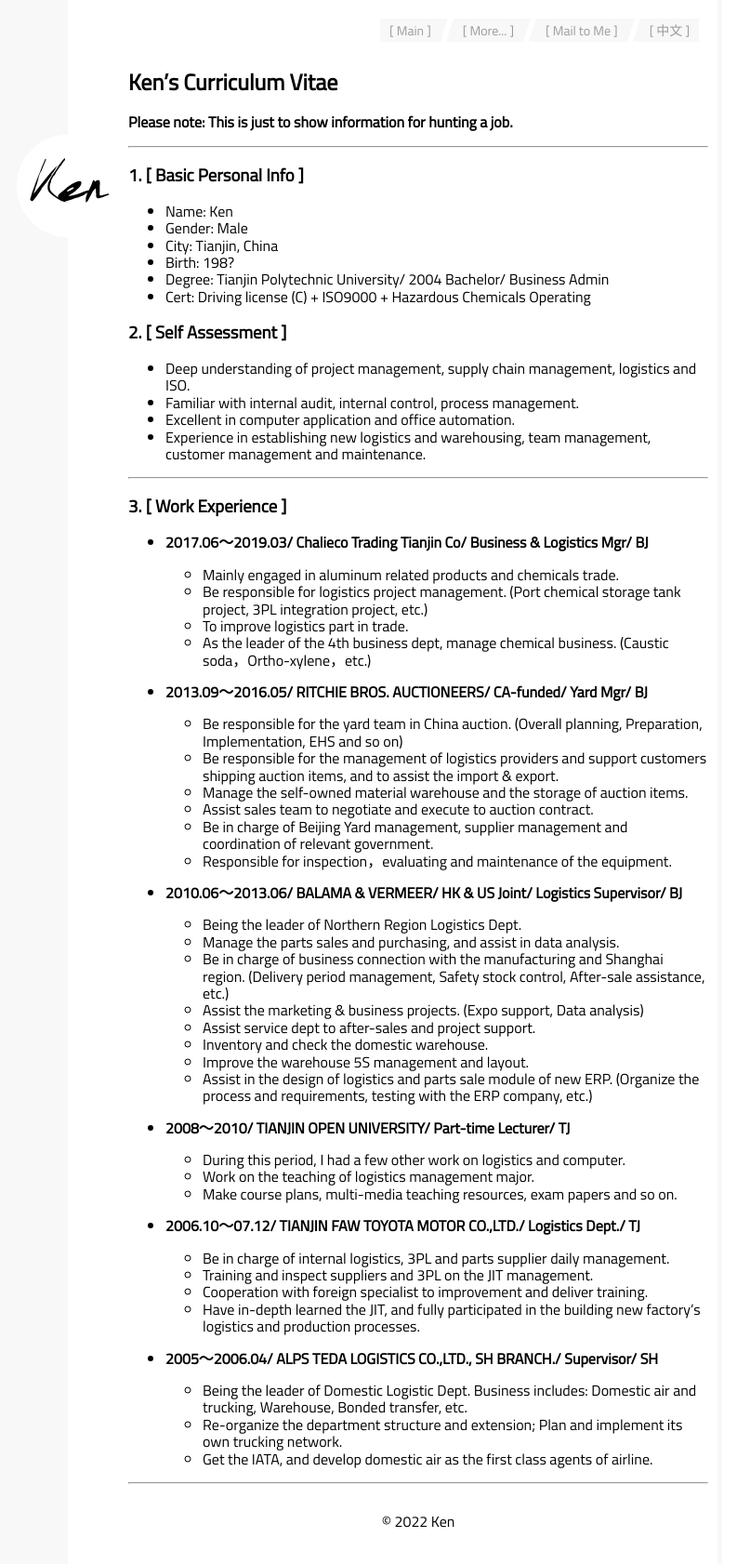
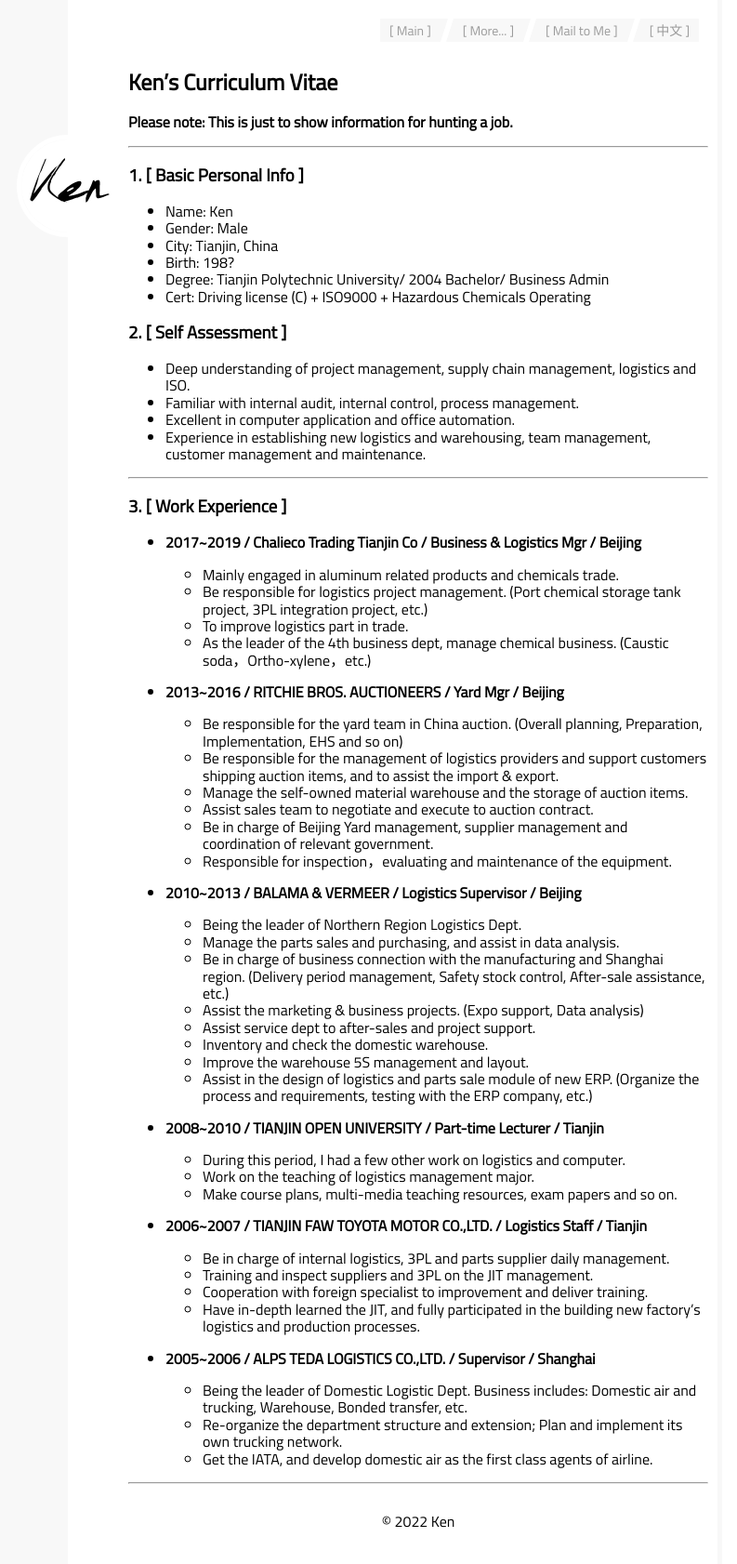
Before and after one commit to kenwebpage/kenwebpage.github.io, a Jekyll site: the page built from index.md, in a window 1280 px wide. Shown: the whole page at 93% size, without its empty margins (375-1168 px from the left). Built offline with Jekyll 4.4.1, drawn with Linux system fonts in a browser that asks for light colours.

Commit message:
m3_20220814140040

```diff
--- a/index.md
+++ b/index.md
@@ -29,14 +29,14 @@
 
 ### 3. [ Work Experience ]
 
-- **2017.06～2019.03/ Chalieco Trading Tianjin Co/ Business & Logistics Mgr/ BJ**
+- **2017~2019 / Chalieco Trading Tianjin Co / Business & Logistics Mgr / Beijing**
 
   - Mainly engaged in aluminum related products and chemicals trade.
   - Be responsible for logistics project management. (Port chemical storage tank project, 3PL integration project, etc.)
   - To improve logistics part in trade.
   - As the leader of the 4th business dept, manage chemical business. (Caustic soda，Ortho-xylene，etc.)
 
-- **2013.09～2016.05/ RITCHIE BROS. AUCTIONEERS/ CA-funded/ Yard Mgr/ BJ**
+- **2013~2016 / RITCHIE BROS. AUCTIONEERS / Yard Mgr / Beijing**
 
   - Be responsible for the yard team in China auction. (Overall planning, Preparation, Implementation, EHS and so on)
   - Be responsible for the management of logistics providers and support customers shipping auction items, and to assist the import & export.
@@ -45,7 +45,7 @@
   - Be in charge of Beijing Yard management, supplier management and coordination of relevant government.
   - Responsible for inspection，evaluating and maintenance of the equipment.
 
-- **2010.06～2013.06/ BALAMA & VERMEER/ HK & US Joint/ Logistics Supervisor/ BJ**
+- **2010~2013 / BALAMA & VERMEER / Logistics Supervisor / Beijing**
 
   - Being the leader of Northern Region Logistics Dept.
   - Manage the parts sales and purchasing, and assist in data analysis.
@@ -56,20 +56,20 @@
   - Improve the warehouse 5S management and layout.
   - Assist in the design of logistics and parts sale module of new ERP. (Organize the process and requirements, testing with the ERP company, etc.)
 
-- **2008～2010/ TIANJIN OPEN UNIVERSITY/ Part-time Lecturer/ TJ**
+- **2008~2010 / TIANJIN OPEN UNIVERSITY / Part-time Lecturer / Tianjin**
 
   - During this period, I had a few other work on logistics and computer.
   - Work on the teaching of logistics management major.
   - Make course plans, multi-media teaching resources, exam papers and so on.
 
-- **2006.10～07.12/ TIANJIN FAW TOYOTA MOTOR CO.,LTD./ Logistics Dept./ TJ**
+- **2006~2007 / TIANJIN FAW TOYOTA MOTOR CO.,LTD. / Logistics Staff / Tianjin**
 
   - Be in charge of internal logistics, 3PL and parts supplier daily management.
   - Training and inspect suppliers and 3PL on the JIT management.
   - Cooperation with foreign specialist to improvement and deliver training.
   - Have in-depth learned the JIT, and fully participated in the building new factory's logistics and production processes.
 
-- **2005～2006.04/ ALPS TEDA LOGISTICS CO.,LTD., SH BRANCH./ Supervisor/ SH**
+- **2005~2006 / ALPS TEDA LOGISTICS CO.,LTD. / Supervisor / Shanghai**
 
   - Being the leader of Domestic Logistic Dept. Business includes: Domestic air and trucking, Warehouse, Bonded transfer, etc.
   - Re-organize the department structure and extension; Plan and implement its own trucking network.
```
